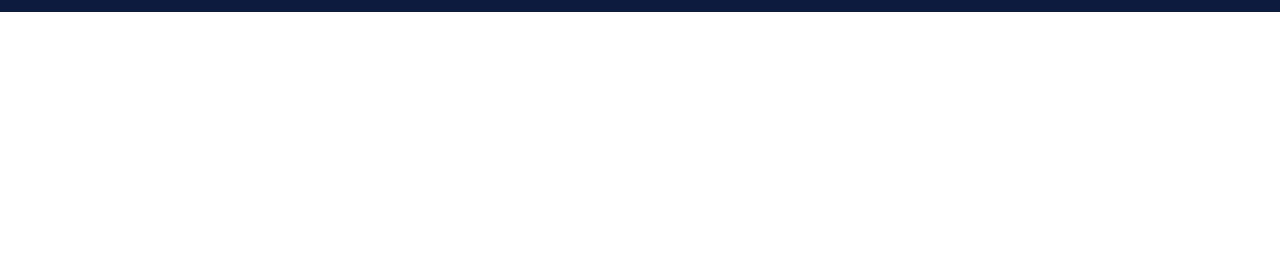
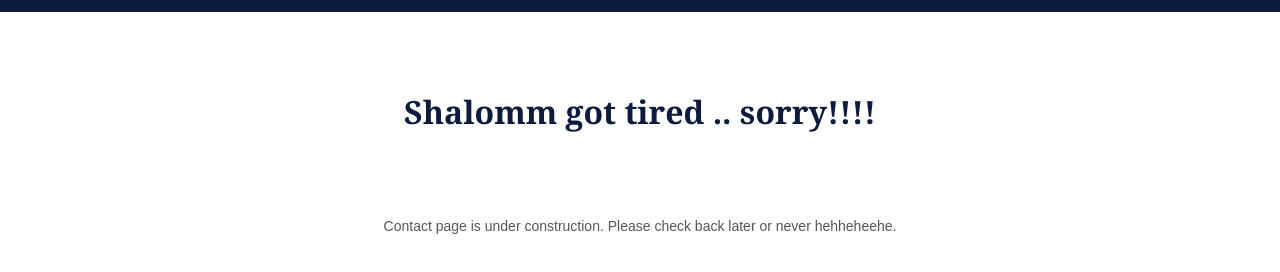
Before and after one commit to shalomshanut-stack/fixon, a plain HTML site: page contact.html in a window 1280 px wide. Shown: the part 68-340 px from the top of the page. Drawn offline with Linux system fonts and the light colour scheme.

Commit message:
add some stuff to admissions and contact page

```diff
--- a/contact.html
+++ b/contact.html
@@ -24,5 +24,10 @@
             </div>
 
         </div>
+        <div class="tired">
+            <br>
+            <h1>Shalomm got tired .. sorry!!!!</h1>
+             <p>Contact page is under construction. Please check back later or never hehheheehe.</p>
+        </div>
     </body>
 </html>
--- a/style.css
+++ b/style.css
@@ -872,3 +872,19 @@ body {
         box-shadow: 0 0 0 0 rgba(74, 158, 63, 0);
     }
 }
+
+.tired h1 {
+    font-family: Georgia, 'Times New Roman', serif;
+    color: #0d1b3e;
+    background-color: white;
+    padding: 60px 80px;
+    text-align: center;
+}
+
+.tired p {
+    color: #555;
+    font-size: 14px;
+    line-height: 1.9;
+    text-align: center;
+    margin-top: 20px;
+}
```
